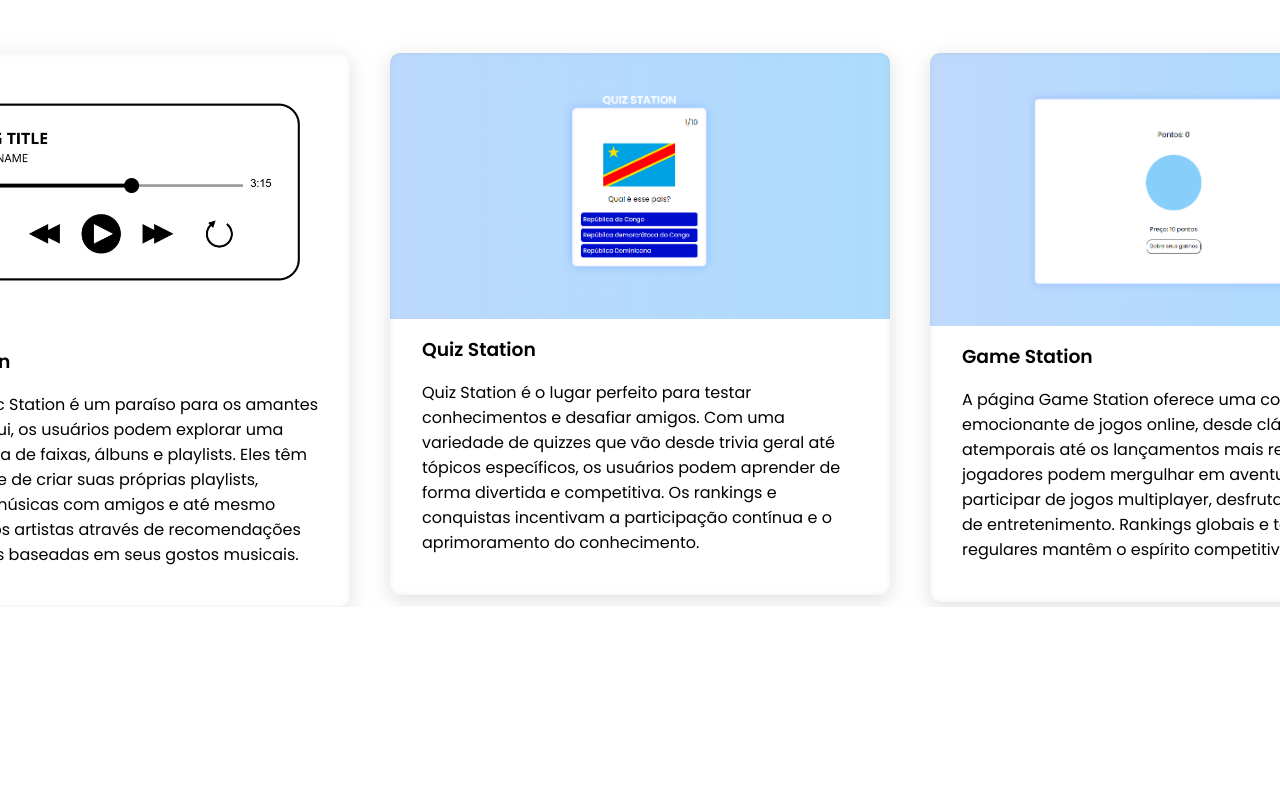
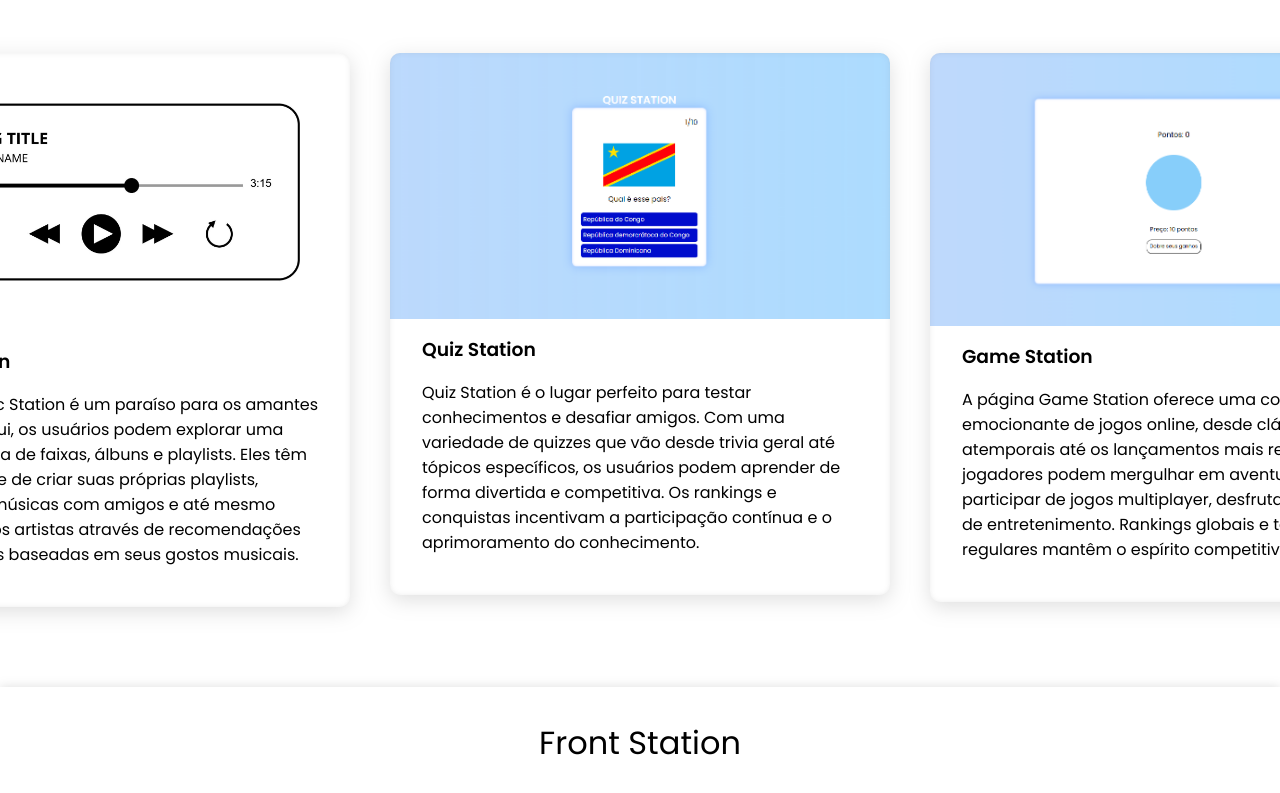
Before and after one commit to Bruno-Otavio/front-station, a website: page pages/home.html in a window 1280 px wide. Shown: the part 468-1261 px from the top of the page. Before the commit the page ends 1075 px from the top, so only its background shows below. Drawn offline with Linux system fonts and the light colour scheme.

Commit message:
Final Project

```diff
--- a/pages/home.html
+++ b/pages/home.html
@@ -78,7 +78,7 @@
     </main>
 
     <footer>
-
+        <span>Front Station</span>
     </footer>
 </body>
 </html>
--- a/style/sass/index.scss
+++ b/style/sass/index.scss
@@ -16,6 +16,15 @@ main {
 a {
     text-decoration: none;
     color: black;
+}
+
+footer {
+    display: grid;
+    place-items: center;
+    box-shadow: 0px 0px 10px rgba(128, 128, 128, 0.26);
+    font-size: xx-large;
+    padding: 2rem;
+    margin-top: 5rem;
 }
 
 .text-container {
```
Also changed, not shown: style/index.css, 1 other file.
